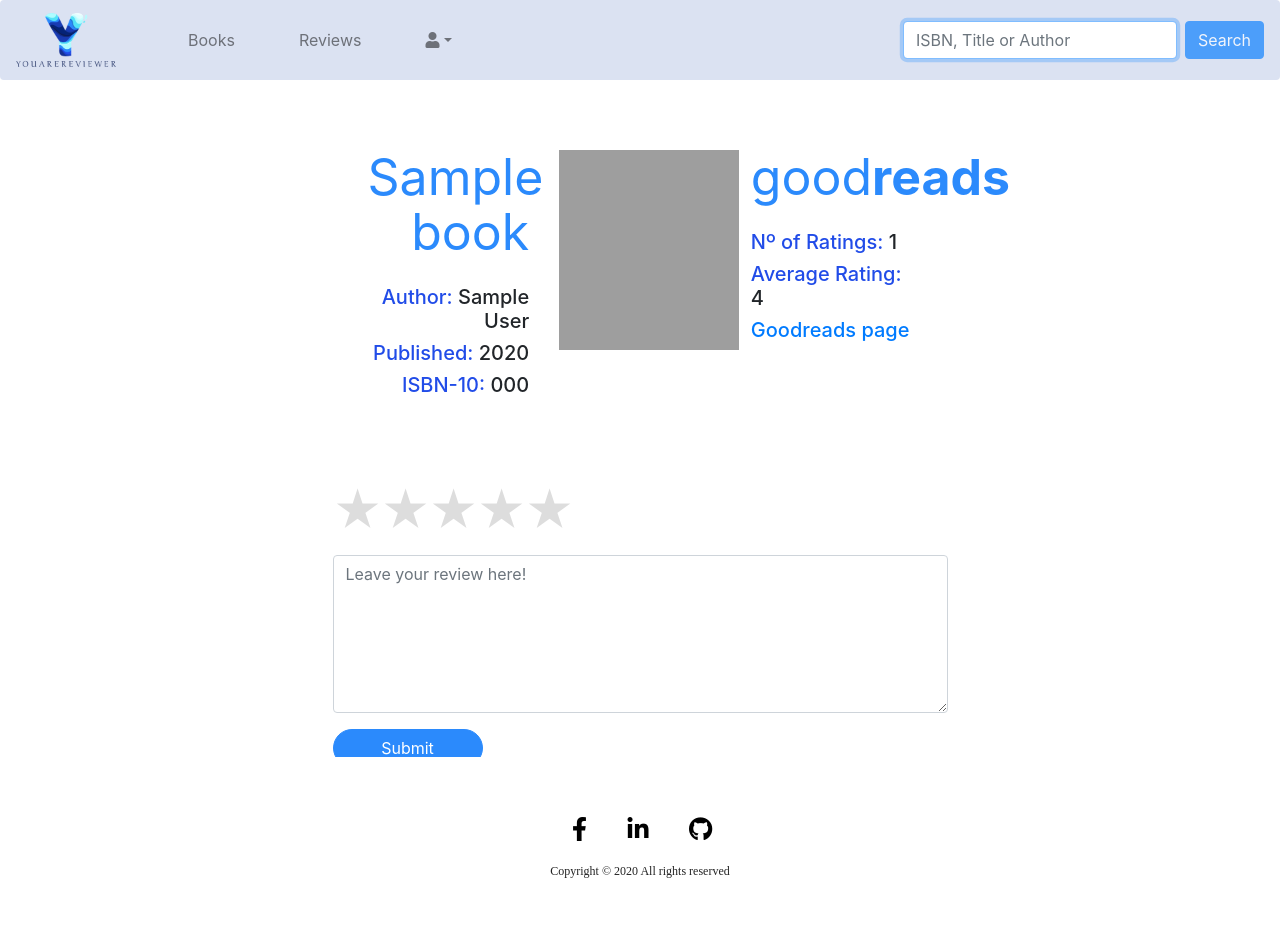
After one commit to AnoushAtayan/project1, a Flask app: template templates/book.html in a window 1280 px wide. The commit adds this page. Run offline with Flask 2, Linux system fonts and the light colour scheme; the template is opened without the code that fills it: most values are stand-ins (such as "Sample title", 1, 10 or a date in 2020); some libraries are stand-ins or nearby versions; grey boxes are pictures that could not be loaded.

Commit message:
added review section

```diff
--- a/application.py
+++ b/application.py
@@ -1,5 +1,6 @@
 import os
 
+import requests
 from flask import Flask, render_template, request, redirect, url_for, flash, session
 from flask_session import Session
 from sqlalchemy import create_engine
@@ -103,6 +104,7 @@ def logout():
 
 
 @app.route("/search")
+@login_required
 def search():
     text = request.args.get('book')
     query = f'%{text}%'
@@ -118,3 +120,30 @@ def search():
     # Get all the results
     books = rows.fetchall()
     return render_template("results.html", books=books)
+
+
+@app.route("/book/<isbn>", methods=['GET', 'POST'])
+@login_required
+def book(isbn):
+    if request.method == 'GET':
+        row = db.execute("SELECT isbn, title, author, year FROM books WHERE \
+                                isbn = :isbn",
+                         {'isbn': isbn})
+
+        book_data = row.fetchone()
+
+        key = os.getenv("GOODREADS_KEY")
+
+        # Query the api with key and ISBN as parameters
+        query = requests.get("https://www.goodreads.com/book/review_counts.json",
+                             params={"key": key, "isbns": isbn})
+
+        # Convert the response to JSON
+        response = query.json()['books'][0]
+
+        # "Clean" the JSON before passing it to the bookInfo list
+        return render_template('book.html',
+                               book_data=book_data,
+                               average_rating=response['average_rating'],
+                               work_ratings_count=response['work_ratings_count']
+                               )
--- a/static/css/custom.css
+++ b/static/css/custom.css
@@ -1,3 +1,4 @@
+@charset "UTF-8";
 body {
   overflow: hidden;
   /* Hide scrollbars */ }
@@ -129,6 +130,63 @@ a:focus, a:hover {
   display: table;
   clear: both; }
 
+.book-container {
+  margin: 70px 20px;
+  text-align: center; }
+
+.book-container h1 {
+  font-size: 50px;
+  line-height: 1.1;
+  font-weight: 400; }
+
+.rating {
+  float: left; }
+
+/* :not(:checked) is a filter, so that browsers that don’t support :checked don’t
+  follow these rules. Every browser that supports :checked also supports :not(), so
+  it doesn’t make the test unnecessarily selective */
+.rating:not(:checked) > input {
+  position: absolute;
+  top: -9999px;
+  clip: rect(0, 0, 0, 0); }
+
+.rating:not(:checked) > label {
+  float: right;
+  width: 1em;
+  /* padding:0 .1em; */
+  overflow: hidden;
+  white-space: nowrap;
+  cursor: pointer;
+  font-size: 300%;
+  /* line-height:1.2; */
+  color: #ddd; }
+
+.rating:not(:checked) > label:before {
+  content: '★ '; }
+
+.rating > input:checked ~ label {
+  color: #2b8afc; }
+
+.rating:not(:checked) > label:hover,
+.rating:not(:checked) > label:hover ~ label {
+  color: #2b8afc; }
+
+.rating > input:checked + label:hover,
+.rating > input:checked + label:hover ~ label,
+.rating > input:checked ~ label:hover,
+.rating > input:checked ~ label:hover ~ label,
+.rating > label:hover ~ input:checked ~ label {
+  color: #2b8afc; }
+
+.rating > label:active {
+  position: relative;
+  top: 2px;
+  left: 2px; }
+
+.image-wrapper img {
+  border: 0px solid #c0c0c0;
+  border-radius: 50%; }
+
 /* Responsive columns */
 @media screen and (max-width: 600px) {
   .column {
--- a/static/css/custom.scss
+++ b/static/css/custom.scss
@@ -123,7 +123,7 @@ a:focus, a:hover {
 }
 
 .text-info {
-    color: $color1 !important;
+  color: $color1 !important;
 }
 
 .no-found {
@@ -163,6 +163,75 @@ a:focus, a:hover {
   clear: both;
 }
 
+.book-container {
+  margin: 70px 20px;
+  text-align: center;
+}
+
+.book-container h1 {
+  font-size: 50px;
+  line-height: 1.1;
+  font-weight: 400;
+}
+
+.rating {
+  float:left;
+}
+
+/* :not(:checked) is a filter, so that browsers that don’t support :checked don’t
+  follow these rules. Every browser that supports :checked also supports :not(), so
+  it doesn’t make the test unnecessarily selective */
+.rating:not(:checked) > input {
+  position:absolute;
+  top:-9999px;
+  clip:rect(0,0,0,0);
+}
+
+.rating:not(:checked) > label {
+  float:right;
+  width:1em;
+  /* padding:0 .1em; */
+  overflow:hidden;
+  white-space:nowrap;
+  cursor:pointer;
+  font-size:300%;
+  /* line-height:1.2; */
+  color:#ddd;
+}
+
+.rating:not(:checked) > label:before {
+  content: '★ ';
+}
+
+.rating > input:checked ~ label {
+  color: $color3;
+}
+
+.rating:not(:checked) > label:hover,
+.rating:not(:checked) > label:hover ~ label {
+  color: $color3;
+
+}
+
+.rating > input:checked + label:hover,
+.rating > input:checked + label:hover ~ label,
+.rating > input:checked ~ label:hover,
+.rating > input:checked ~ label:hover ~ label,
+.rating > label:hover ~ input:checked ~ label {
+  color: $color3;
+}
+
+.rating > label:active {
+  position:relative;
+  top:2px;
+  left:2px;
+}
+
+.image-wrapper img {
+    border: 0px solid #c0c0c0;
+    border-radius: 50%;
+}
+
 /* Responsive columns */
 @media screen and (max-width: 600px) {
   .column {
--- /dev/null
+++ b/templates/book.html
@@ -0,0 +1,49 @@
+{% extends "index.html" %}
+
+{% block title %} | {{ book_data['Title'] }}{% endblock %}
+
+{% block content %}
+<div class="col-md-6">
+    <div class="row book-container">
+        <div class="col-sm-4 text-right">
+            <h1 class="text-header">{{ book_data['title'] }}</h1>
+            <h5><span class="text-info">Author:</span> {{ book_data['author'] }}</h5>
+            <h5><span class="text-info">Published:</span> {{ book_data['year'] }}</h5>
+            <h5><span class="text-info">ISBN-10:</span> {{ book_data['isbn' ]}}</h5>
+        </div>
+        <div class="col-sm-4">
+            <img src="http://covers.openlibrary.org/b/isbn/{{ book_data['isbn'] }}-M.jpg" width="180px" height="200px">
+        </div>
+        <div class="col-sm-4 text-left">
+            <h1 class="text-header">good<b>reads</b></h1>
+            <h5><span class="text-info">Nº of Ratings:</span> {{ work_ratings_count }}</h5>
+            <h5><span class="text-info">Average Rating:</span> {{ average_rating }}</h5>
+            <h5>
+                <a href="https://www.goodreads.com/search?q={{ book_data['title'] }}">Goodreads page</a>
+            </h5>
+        </div>
+    </div>
+
+    <!-- REVIEW FORM -->
+    <form method="POST">
+        <div class="form-group">
+            <div class="rating">
+                <input type="radio" id="star5" name="rating" value="5"/><label for="star5" title="Excellent">5 stars</label>
+                <input type="radio" id="star4" name="rating" value="4"/><label for="star4" title="Good">4 stars</label>
+                <input type="radio" id="star3" name="rating" value="3"/><label for="star3" title="OK">3 stars</label>
+                <input type="radio" id="star2" name="rating" value="2"/><label for="star2" title="Poor">2 stars</label>
+                <input type="radio" id="star1" name="rating" value="1"/><label for="star1" title="Very Bad">1 star</label>
+            </div>
+        </div>
+        <div class="form-group">
+            <textarea class="form-control" rows="6" placeholder="Leave your review here!" name="review"></textarea>
+        </div>
+        <button type="submit" class="btn btn-info">Submit</button>
+    </form>
+</div>
+{% endblock content %}
+
+
+<!--            <div class="col-xs-12 right-align image-wrapper">-->
+<!--                <img src="{{ url_for('static', filename='img/blankUser.gif') }}">-->
+<!--            </div>-->
```
Also changed, not shown: templates/results.html (+4 -4 lines), static/img/blankUser.gif (added), 1 other file.
